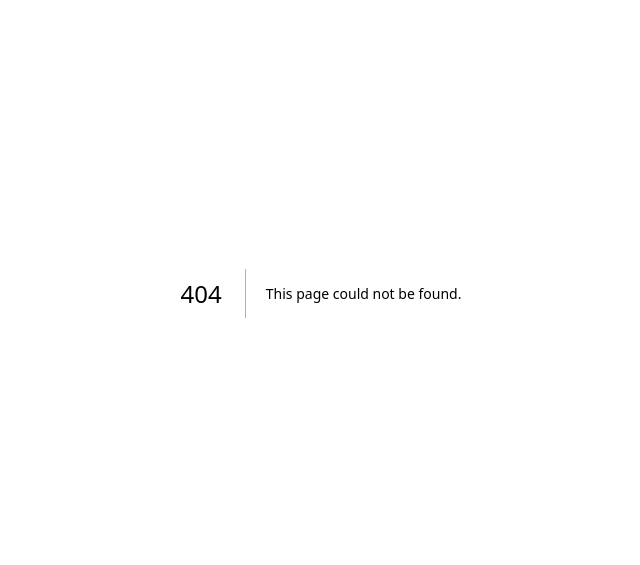
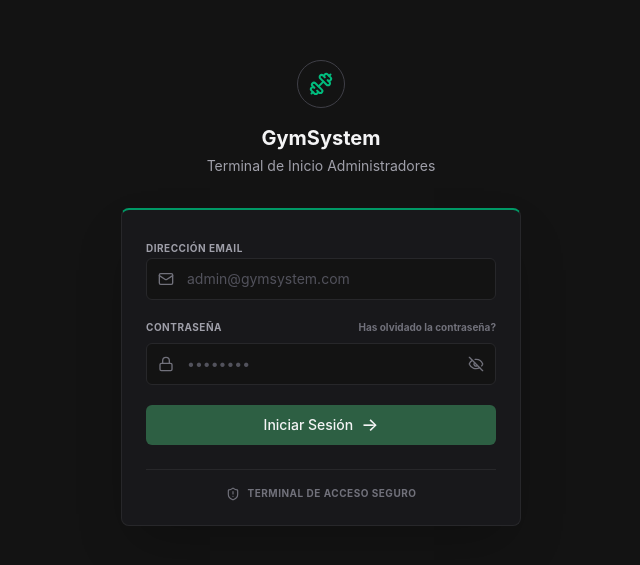
Before and after one commit to juampibolanio/gym-project-front, a Next.js app: page /login in a window 1280 px wide. Before the commit this address had no page. Shown: the part 107-672 px from the top of the page, without its empty margins (319-959 px from the left). Built offline with nearby package versions, Linux system fonts and the light colour scheme.

Commit message:
feature: se implemento login

```diff
--- a/package.json
+++ b/package.json
@@ -12,6 +12,7 @@
     "@tailwindcss/postcss": "^4.3.0",
     "echarts": "^6.0.0",
     "echarts-for-react": "^3.0.6",
+    "lucide-react": "^1.14.0",
     "next": "16.2.4",
     "react": "19.2.4",
     "react-dom": "19.2.4"
--- /dev/null
+++ b/src/app/(auth)/layout.tsx
@@ -0,0 +1,7 @@
+export default function AuthLayout({ children }: { children: React.ReactNode }) {
+  return (
+    <div className="min-h-screen flex items-center justify-center bg-[#131313] text-white">
+      {children}
+    </div>
+  )
+}
--- /dev/null
+++ b/src/app/(auth)/login/page.tsx
@@ -0,0 +1,85 @@
+'use client';
+import { Mail, Lock, EyeOff, Dumbbell, ShieldAlert } from 'lucide-react';
+import Link from 'next/link';
+import { useState } from 'react';
+
+export default function LoginPage() {
+  const [email, setEmail] = useState('');
+  const [password, setPassword] = useState('');
+
+  const handleSubmit = (e: React.FormEvent) => {
+    e.preventDefault();
+    console.log('Login data:', { email, password });
+  };
+
+  return (
+    <div className="w-full max-w-[400px] flex flex-col items-center">
+
+      <div className="flex flex-col items-center mb-8">
+        <div className="w-12 h-12 rounded-full border border-zinc-700 flex items-center justify-center mb-4">
+          <Dumbbell className="text-emerald-500" size={24} />
+        </div>
+        <h1 className="text-xl font-bold text-zinc-100">GymSystem</h1>
+        <p className="text-sm text-zinc-400 mt-1">Terminal de Inicio Administradores</p>
+      </div>
+
+      <div className="w-full bg-[#18181b] border-t-2 border-t-emerald-600 border border-zinc-800 rounded-lg p-6 shadow-2xl">
+        <form onSubmit={handleSubmit} className="space-y-5">
+
+          <div className="space-y-2">
+            <label className="text-[10px] font-bold text-zinc-400 tracking-wider">
+              DIRECCIÓN EMAIL
+            </label>
+            <div className="relative flex items-center">
+              <Mail className="absolute left-3 text-zinc-500" size={16} />
+              <input
+                type="email"
+                value={email}
+                onChange={(e) => setEmail(e.target.value)}
+                placeholder="admin@gymsystem.com"
+                className="w-full bg-[#131313] border border-zinc-800 rounded-md py-2.5 pl-10 pr-4 text-sm text-zinc-300 placeholder-zinc-600 focus:outline-none focus:border-zinc-600 transition-colors"
+                required
+              />
+            </div>
+          </div>
+
+          <div className="space-y-2">
+            <div className="flex justify-between items-center">
+              <label className="text-[10px] font-bold text-zinc-400 tracking-wider">
+                CONTRASEÑA
+              </label>
+              <a href="#" className="text-[10px] font-bold text-zinc-500 hover:text-zinc-300 transition-colors">
+                Has olvidado la contraseña?
+              </a>
+            </div>
+            <div className="relative flex items-center">
+              <Lock className="absolute left-3 text-zinc-500" size={16} />
+              <input
+                type="password"
+                value={password}
+                onChange={(e) => setPassword(e.target.value)}
+                placeholder="••••••••"
+                className="w-full bg-[#131313] border border-zinc-800 rounded-md py-2.5 pl-10 pr-10 text-sm text-zinc-300 placeholder-zinc-600 focus:outline-none focus:border-zinc-600 transition-colors"
+                required
+              />
+              <EyeOff className="absolute right-3 text-zinc-500 cursor-pointer hover:text-zinc-300" size={16} />
+            </div>
+          </div>
+
+          <button
+            type="submit"
+            className="w-full bg-[#2d5f43] hover:bg-[#244f36] text-zinc-100 font-medium text-sm py-2.5 rounded-md transition-colors flex items-center justify-center gap-2 mt-2"
+          >
+            Iniciar Sesión <span className="text-lg leading-none">→</span>
+          </button>
+        </form>
+
+        <div className="mt-6 pt-4 border-t border-zinc-800 flex items-center justify-center gap-2 text-zinc-500">
+          <ShieldAlert size={14} />
+          <span className="text-[10px] font-bold tracking-wider uppercase">Terminal de Acceso Seguro</span>
+        </div>
+      </div>
+
+    </div>
+  );
+}
```
Also changed, not shown: 1 other file (tests, documents, lock files or other folders).
